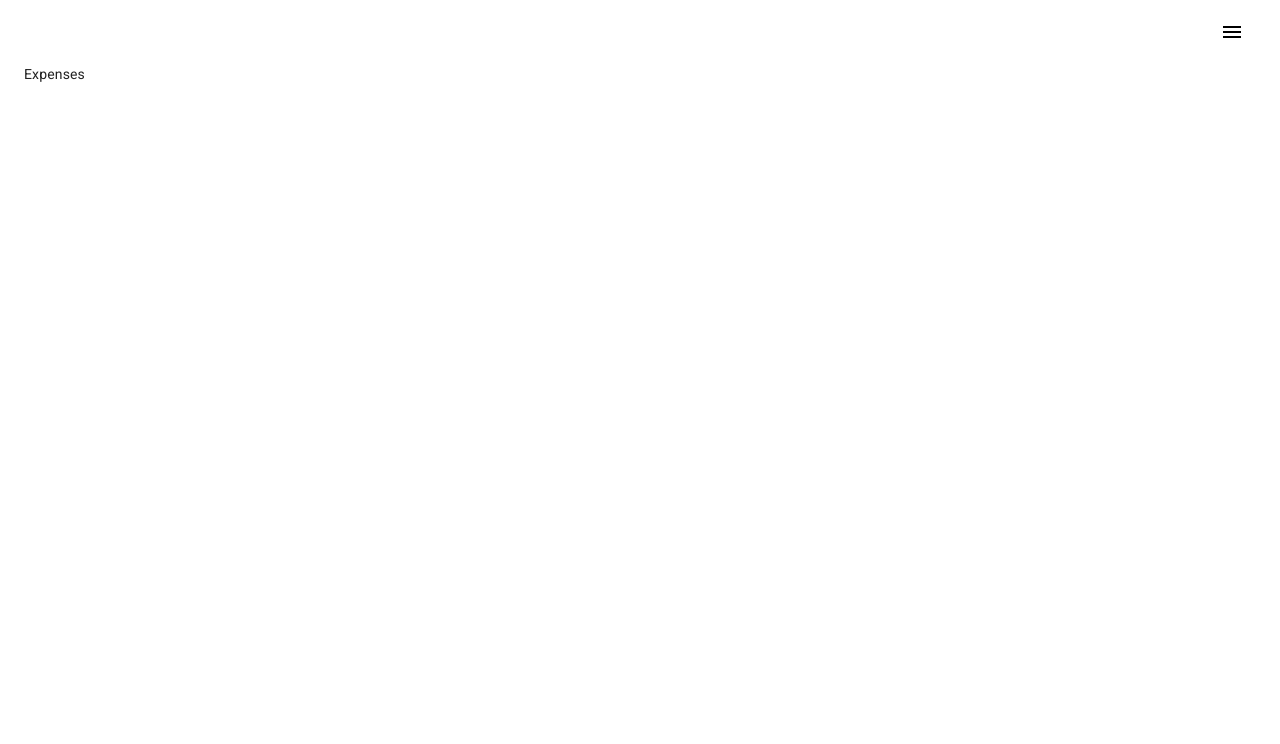
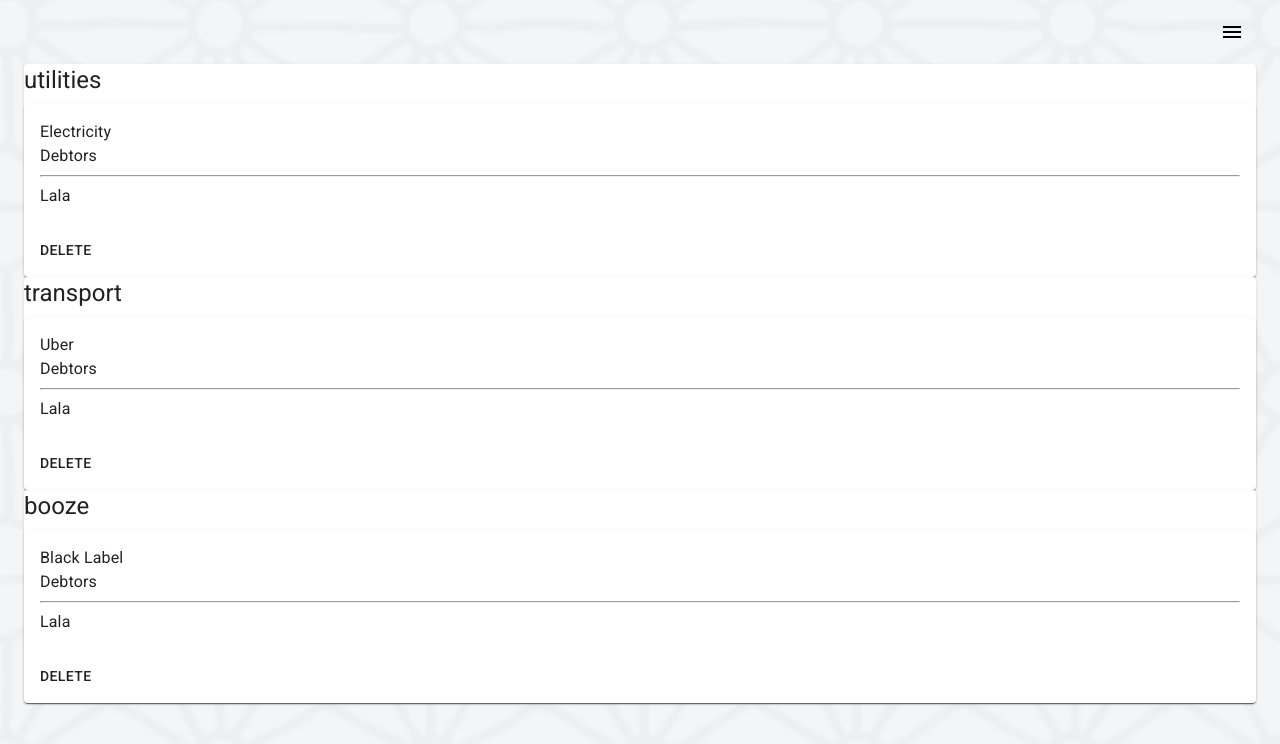
Before and after one commit to lala-shiburi/digssplit, a React (Create React App) app in the folder frontend/digssplit/: page /expenses in a window 1280 px wide. Shown: the top 744 px of the page. Built offline with nearby package versions, Linux system fonts and the light colour scheme.

Commit message:
Adds Expenses page and it's component -ExpenseItem component -ExpenseCategory

```diff
--- a/frontend/digssplit/src/Digssplit.jsx
+++ b/frontend/digssplit/src/Digssplit.jsx
@@ -15,9 +15,30 @@
 		emailSignUp: '',
 		passwordSignUp: '',
 		passwordSignUpConfirm: '',
-		createDigs: "true",
+		createDigs: 'true',
 		joiningDigs: '',
-		digs:'',
+		digs: '',
+		categories: ['utilities', 'transport', 'booze'],
+		expenses: [
+			{
+				name: 'Electricity',
+				category: 'utilities',
+				membersOwing: 'Lala',
+				ownerId: '12'
+			},
+			{
+				name: 'Uber',
+				category: 'transport',
+				membersOwing: 'Lala',
+				ownerId: '12'
+			},
+			{
+				name: 'Black Label',
+				category: 'booze',
+				membersOwing: 'Lala',
+				ownerId: '12'
+			}
+		]
 	};
 
 	toggleDrawer = open => event => {
@@ -91,7 +112,19 @@
 									/>
 								)}
 							/>
-							<Route exact path="/expenses" component={Expenses} />
+							<Route
+								exact
+								path="/expenses"
+								render={props =>
+								<Expenses
+								{...props}
+								categories={this.state.categories}
+								expenses={this.state.expenses}
+
+								/>
+
+								}
+							/>
 						</Switch>
 					</BrowserRouter>
 				</TemplatePage>
--- /dev/null
+++ b/frontend/digssplit/src/components/ExpenseCategory.jsx
@@ -0,0 +1,32 @@
+import React from 'react';
+import {Paper,Grid,Typography} from '@material-ui/core';
+import ExpenseItem from './../components/ExpenseItem'
+
+export default function ExpenseCategory(props) {
+    const{categories,expenses}=props;
+    return (
+        <React.Fragment>
+
+
+			<Grid container>
+
+                {categories.map(category=>(
+
+
+					<Grid item xs={12}>
+                        <Paper>
+                            <Typography variant="h5" gutterBottom>
+                                {category}
+                            </Typography>
+                            <ExpenseItem category={category} expenses={expenses} />
+                        </Paper>
+					</Grid>
+                     ))}
+
+			</Grid>
+
+
+
+        </React.Fragment>
+    )
+}
--- /dev/null
+++ b/frontend/digssplit/src/components/ExpenseItem.jsx
@@ -0,0 +1,42 @@
+import React from 'react';
+import {
+	Card,
+	CardContent,
+	CardActions,
+	Typography,
+	Button
+} from '@material-ui/core';
+
+export default function ExpenseItem(props) {
+	const { category, expenses } = props;
+	const filtered = (category, expenses) => {
+		let filtered = expenses.filter(expense =>
+										expense.category === category
+
+										);
+		// console.log(category, expenses,filtered);
+		return filtered;
+	};
+
+	return (
+		<React.Fragment>
+			{/* {console.log(category)}
+			{console.log(expenses)}
+			{console.log(filtered(category,expenses))} */}
+			{filtered(category, expenses).map(items => (
+				<Card>
+					<CardContent>
+						<Typography varient="h6">{items.name}</Typography>
+						<Typography varient="h6">{items.amount}</Typography>
+						<Typography varient="h6">Debtors</Typography>
+						<hr />
+						<Typography varient="h6">{items.membersOwing}</Typography>
+					</CardContent>
+					<CardActions>
+						<Button>Delete</Button>
+					</CardActions>
+				</Card>
+			))}
+		</React.Fragment>
+	);
+}
--- a/frontend/digssplit/src/pages/Expenses.jsx
+++ b/frontend/digssplit/src/pages/Expenses.jsx
@@ -1,11 +1,31 @@
-import React, { Component } from 'react'
+import React, { Component } from 'react';
+import {
+	Paper,
+	Grid,
+	Button,
+	Divider,
+	Typography,
+	RadioGroup,
+	FormControlLabel,
+	Radio
+} from '@material-ui/core';
+import {
+	KeyboardArrowLeft,
+	Email,
+	LockOutlined,
+	Home
+} from '@material-ui/icons';
+import 'typeface-roboto';
 
-export default class Expenses extends Component {
-    render() {
-        return (
-            <div>
-                Expenses
-            </div>
-        )
-    }
+import ExpenseCategory from './../components/ExpenseCategory'
+
+export default function Expenses(props) {
+	const { categories, expenses } = props;
+	return (
+		<React.Fragment>
+			<Grid container>
+                <ExpenseCategory categories={categories} expenses={expenses} />
+            </Grid>
+		</React.Fragment>
+	);
 }
--- a/frontend/digssplit/src/pages/TemplatePage.jsx
+++ b/frontend/digssplit/src/pages/TemplatePage.jsx
@@ -11,7 +11,8 @@
 
 import TemporaryDrawer from '../components/Drawer';
 import logo from './../img/digssplit_logo.png';
-import backgroundImg from './../img/background.jpg';
+import backgroundImgHome from './../img/background.jpg';
+import backgroundImg from './../img/tile_subtlebg.png';
 
 const useStyles = makeStyles(theme => ({
 	root: {
@@ -29,8 +30,8 @@
 	container: {
 		backgroundImage:
 			window.location.href === 'http://localhost:3000/'
-				? `url(${backgroundImg})`
-				: '',
+				? `url(${backgroundImgHome})`
+				: `url(${backgroundImg})`,
 		backgroundColor: 'white',
 		backgroundSize: 'cover',
 		backgroundPosition: '20% 50%',
```
